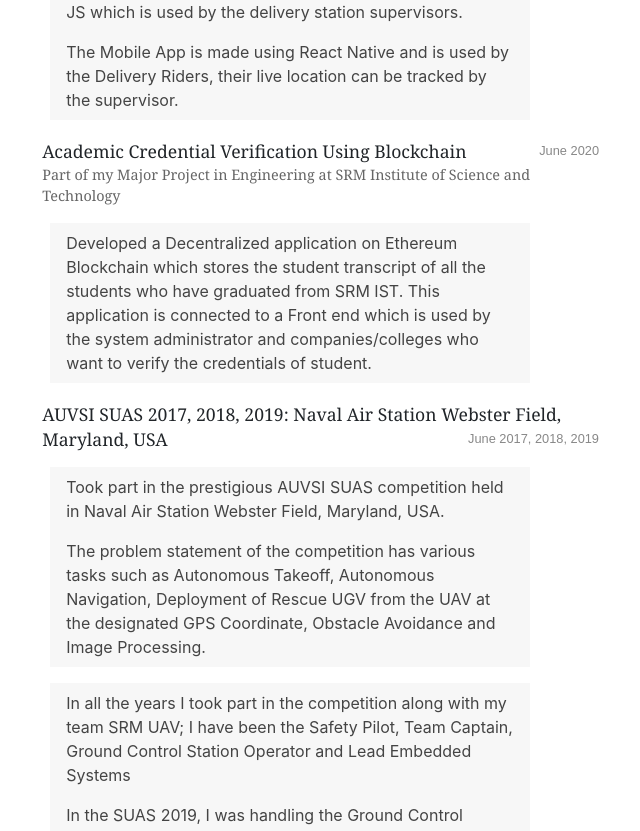
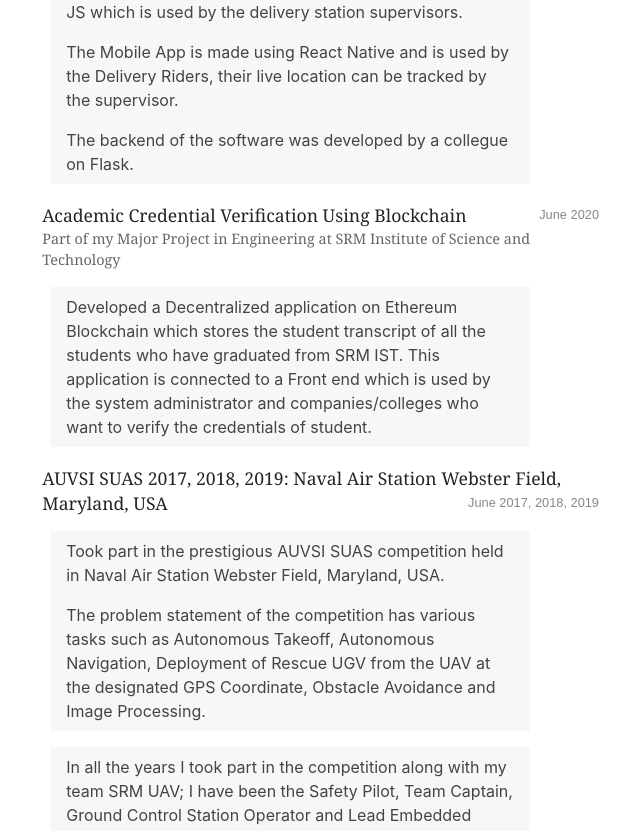
Before and after one commit to anantshukla/anantshukla.com, a React (Create React App) app: page / in a window 1280 px wide. Shown: the part 4141-4972 px from the top of the page, without its empty margins (409-1049 px from the left). Built offline with nearby package versions, Linux system fonts and the light colour scheme; no server answers.

Commit message:
16th Aug '20

```diff
--- a/src/Projects.js
+++ b/src/Projects.js
@@ -36,6 +36,9 @@
             </p>
             <p>
               The Mobile App is made using React Native and is used by the Delivery Riders, their live location can be tracked by the supervisor.
+            </p>
+            <p>
+              The backend of the software was developed by a collegue on Flask.
             </p>
           </div>
         </div>
```
